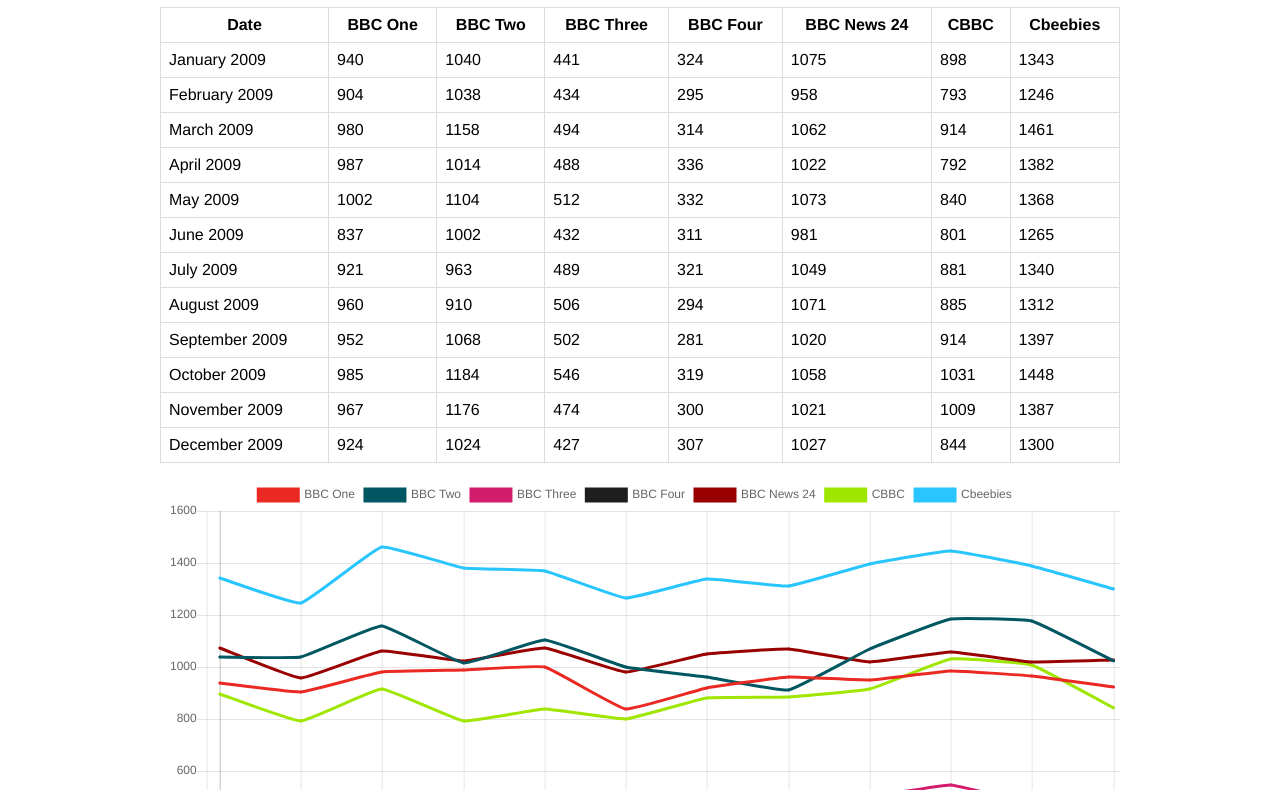
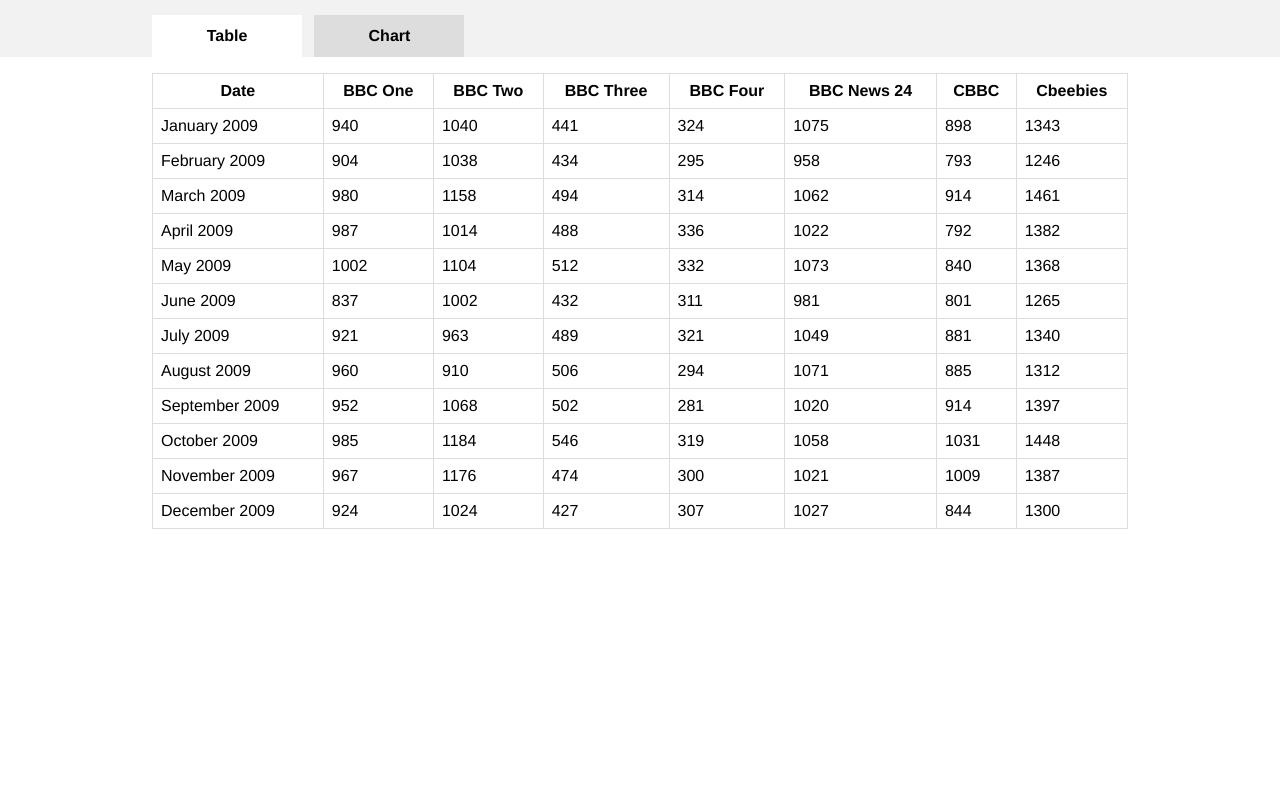
Before and after one commit to punit-shah/data-table-trainee-assessment, a plain HTML site: page index.html in a window 1280 px wide. Shown: the part 81-871 px from the top of the page. After the commit the page ends 800 px from the top, so only its background shows below. Drawn offline with Linux system fonts and the light colour scheme.

Commit message:
implemented tabs

```diff
--- a/index.html
+++ b/index.html
@@ -9,15 +9,32 @@
   <link href="main.css" media="all" rel="stylesheet" type="text/css" />
 </head>
 <body>
-  <h1>data-table-trainee-assessment</h1>
-  <div class="data-table-container"></div>
-  <canvas id="data-chart"></canvas>
+  <div class="container">
+    <h1>data-table-trainee-assessment</h1>
+  </div>
+
+  <div class="tab-wrapper">
+    <ul class="tabs container">
+      <li class="tab" data-shows=".data-table-container">Table</li>
+      <li class="tab" data-shows="#data-chart">Chart</li>
+    </ul>
+  </div>
+
+  <div class="container">
+    <div class="data-table-container" data-tab-content></div>
+  </div>
+
+  <div class="container">
+    <canvas id="data-chart" data-tab-content></canvas>
+  </div>
 
   <script src="jquery-2.1.1.js"></script>
   <script src="Chart.min.js"></script>
   <script src="data-table.js"></script>
   <script src="data-chart.js"></script>
+  <script src="tabs.js"></script>
   <script>
+    initTabs();
     $.getJSON('data.json', function (data) {
       makeTable('.data-table-container', data);
       makeChart(data);
--- a/main.css
+++ b/main.css
@@ -1,5 +1,5 @@
 html {
-    font-size: 16px;
+    font-size: 1em;
     box-sizing: border-box;
 }
 *, *:before, *:after {
@@ -9,14 +9,17 @@ html {
 body {
     font-family: 'Helvetica Neue', Helvetica, Arial, FreeSans, sans-serif;
     width: 100%;
+    margin: 0;
+}
+
+.container {
     max-width: 976px;
     margin: 0 auto;
-    padding: 8px;
 }
 
 .data-table-container {
     overflow: scroll;
-    margin: 16px 0;
+    margin: 1em 0;
 }
 
 .data-table {
@@ -30,3 +33,34 @@ body {
     padding: 8px;
     border: solid 1px #ddd;
 }
+
+.tab-wrapper {
+    background-color: #f2f2f2;
+    margin-bottom: 1em;
+}
+
+.tabs {
+    list-style: none;
+    padding: 1em 0 0;
+}
+
+.tab {
+    display: inline-block;
+    width: 150px;
+    background-color: #ddd;
+    text-align: center;
+    padding: 12px;
+    margin-right: 8px;
+    font-weight: bold;
+    cursor: pointer;
+}
+
+.tab:hover,
+.tab:active,
+.tab:focus {
+    background-color: #aaa;
+}
+
+.tab.selected {
+    background-color: #fff;
+}
--- /dev/null
+++ b/tabs.js
@@ -0,0 +1,20 @@
+function initTabs() {
+    $('.tab').click(function () {
+        $('.tab').removeClass('selected');
+        $(this).addClass('selected');
+        showHideTabContent($(this).attr('data-shows'));
+    });
+
+    showHideTabContent();
+    $('.tab')
+        .first()
+        .click();
+}
+
+// hides all tab content before showing the element passed in
+function showHideTabContent(selector) {
+    $('[data-tab-content]').hide();
+    if (selector) {
+        $(selector).show();
+    }
+}
```
